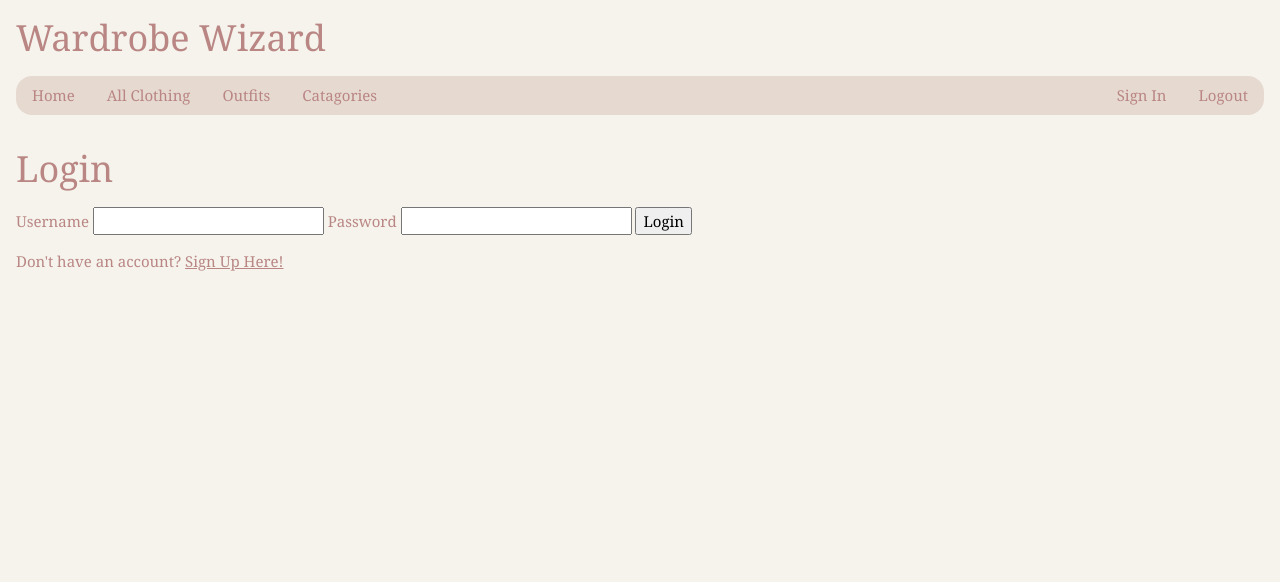
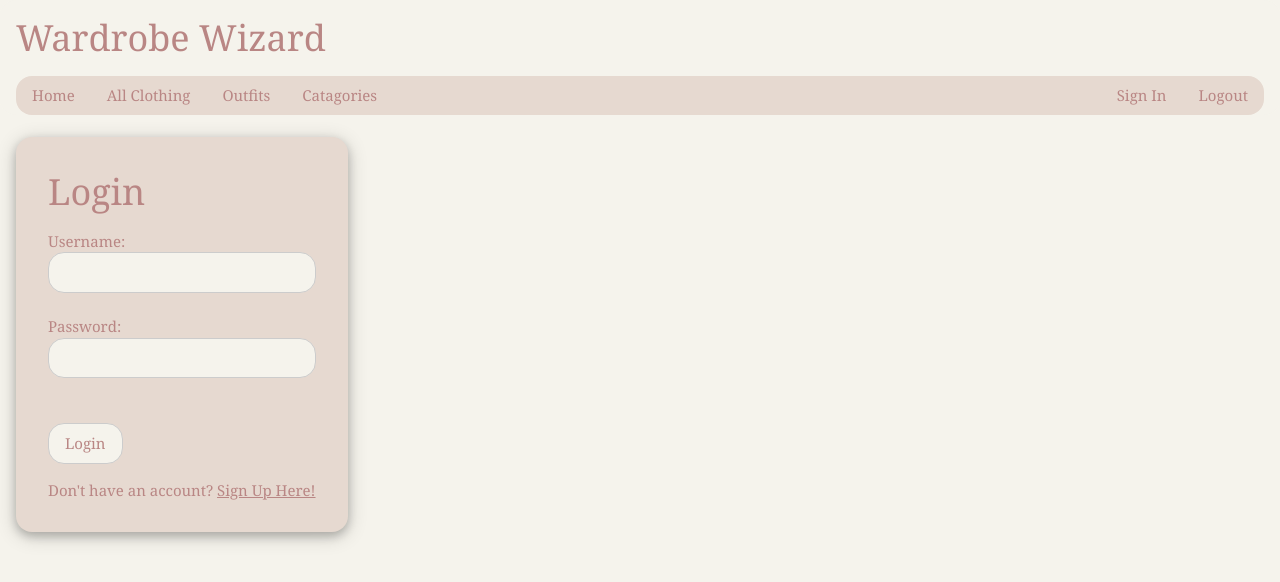
Before and after one commit to charlottepanck/CKP-Wardrobe, a Flask app: page /login in a window 1280 px wide. Shown: the top 582 px of the page. Run offline with Flask 3, Linux system fonts and the light colour scheme.

Commit message:
styleing loogin system

```diff
--- a/app.py
+++ b/app.py
@@ -75,8 +75,8 @@ def login():
             print("User authenticated in login function")
             return redirect(url_for("get_user_id", user_id=sql_id))
         else:
-            error_message = "Invalid login credentials. Please try again. (Usernames and passwords are case sensitive, spaces also count as cahracters that must be re-entered)"
-            return render_template("login.html", error=error_message)
+            error_message = "Invalid login credentials. Please try again."
+            return render_template("login.html", error_message=error_message)
     else:
         if "user_id" in session:
             return redirect(url_for("get_user_id", user_id=session["user_id"]))
@@ -107,7 +107,7 @@ def add_user_route():
             connection.commit()
             return render_template("login.html")
         else:
-            error_message = "Your confirmed password is incorrect, please try again"
+            error_message = "Passwords don't match"
             return render_template("signup.html", title="Sign up", error_message=error_message)
 
 
--- a/templates/login.html
+++ b/templates/login.html
@@ -1,16 +1,25 @@
 {% extends 'base.html' %}
 {% block content %}
-<div class="w3-panel colour4">
+<br>
+<div class="w3-container">
+<div class="w3-panel w3-round-xlarge colour5 w3-cell w3-card-4">
+<div class="w3-panel">
+    <div>
 <h1>Login</h1>
 <!-- A form to login with -->
 <!-- POST to the LOGIN route this is set by the action value -->
 <form action="/login" method="POST">
-    <label for="username">Username</label>
-    <input type="text" name="username">
-    <label for="password">Password</label>
-    <input type="password" name="password">
-    <button type="submit">Login</button>
+    <label for="username">Username: </label>
+    <input type="text" name="username" class="w3-input w3-border" required><br>
+    <label for="password">Password: </label>
+    <input type="password" name="password" class="w3-input w3-border" required><br>
+    {% if error_message %}
+    <div class="colour5"> {{ error_message }} </div>
+    {% endif %} <br>
+    <button type="submit" class="w3-ckp-button w3-round-xlarge colour4 w3-border">Login</button>
 </form>
 <p>Don't have an account? <a href = '/signup'>Sign Up Here!</a><p></p>
 </div>
+</div>
+</div>
 {% endblock %}
```
Also changed, not shown: templates/signup.html (+3 -4 lines).
